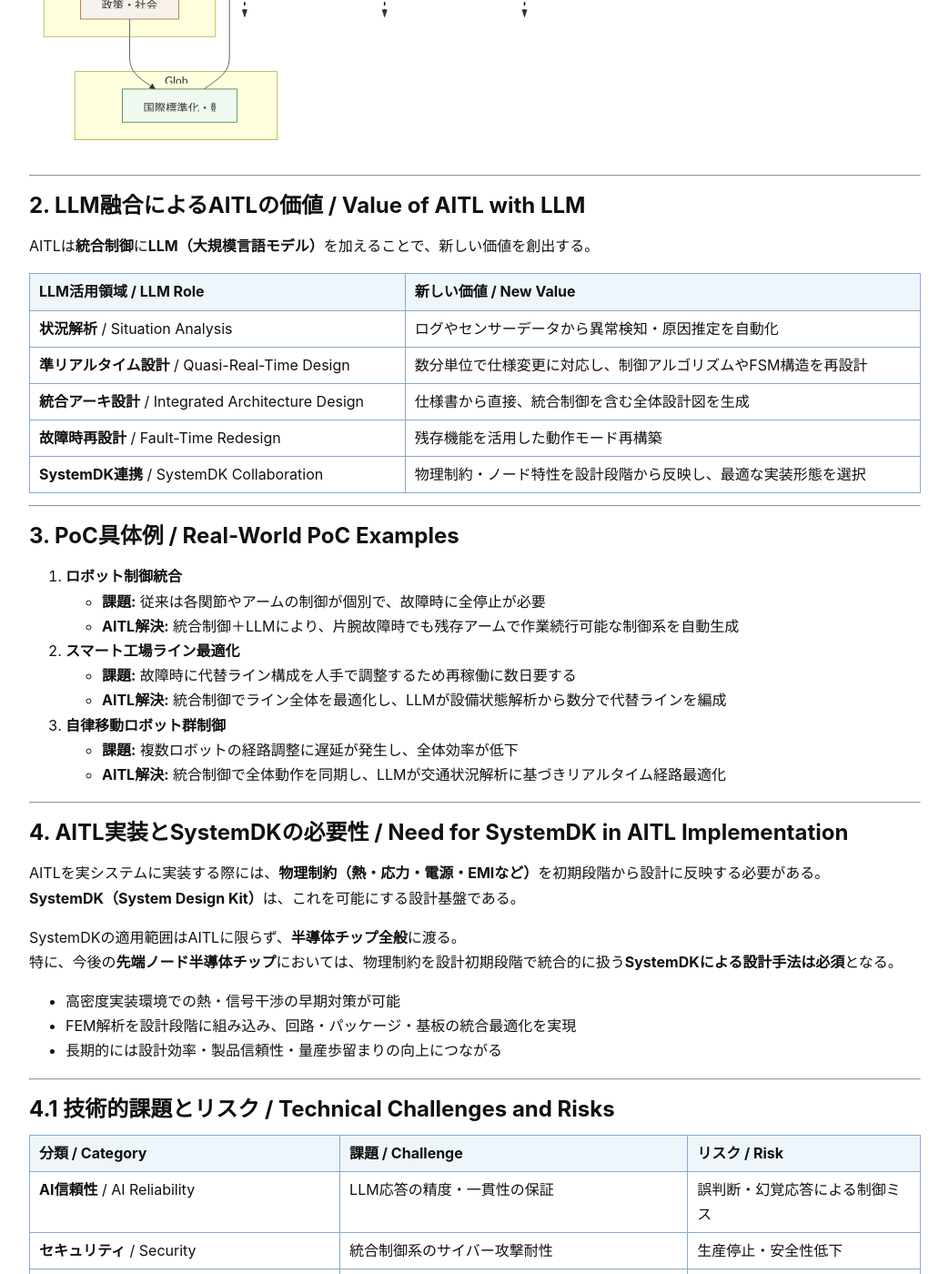
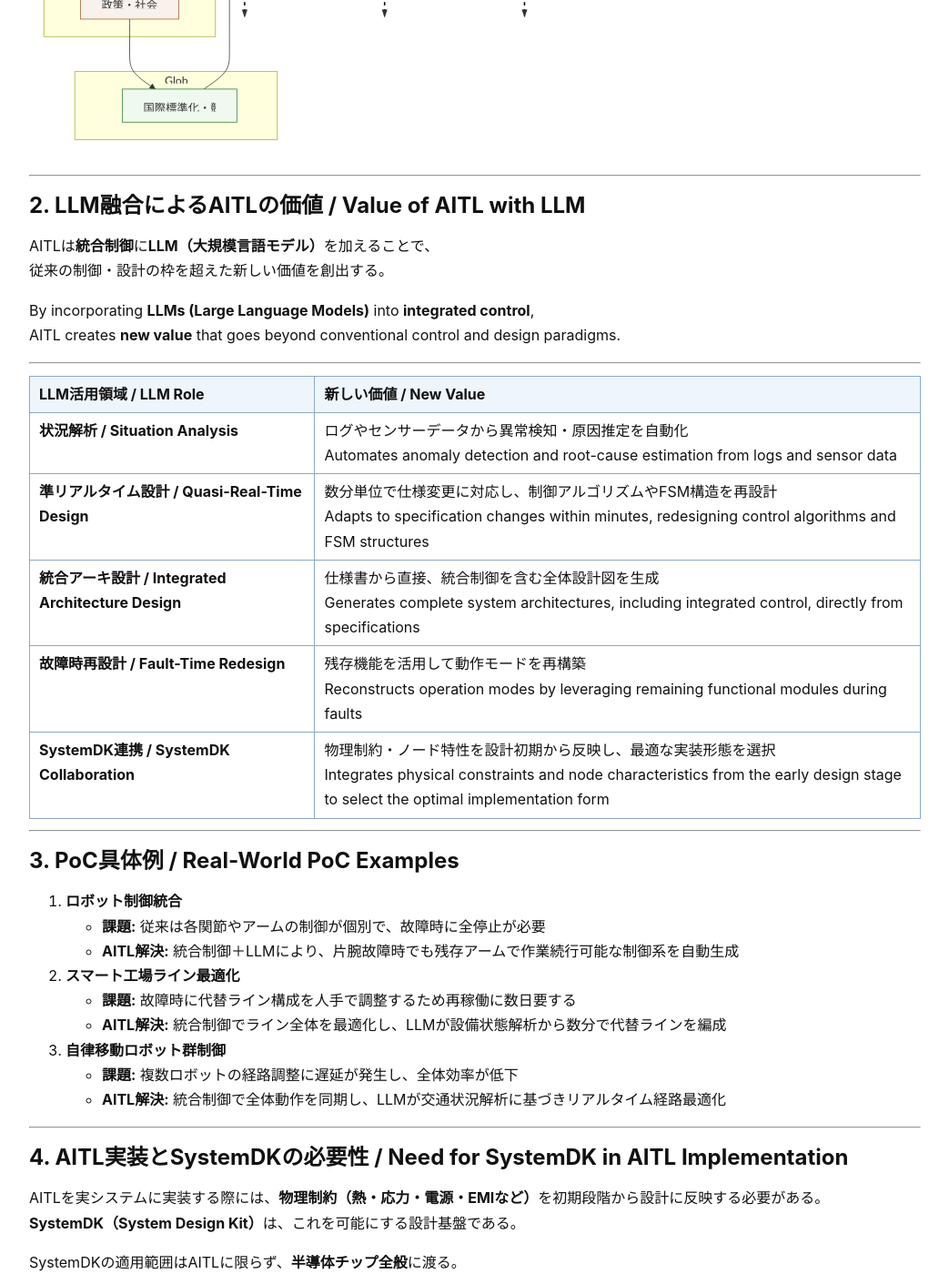
Before and after one commit to Samizo-AITL/AITL-Strategy-Proposal, a Jekyll site: the page built from AITL_Strategy_Proposal_Draft_v4_1.md, in a window 1280 px wide and 1400 px high, scrolled down 2308 px. Shown: the whole window at 91% size, without its empty margins (118-1161 px from the left). Built offline with Jekyll 4.4.1, drawn with Linux system fonts in a browser that asks for light colours.

Commit message:
Update AITL_Strategy_Proposal_Draft_v4_1.md

```diff
--- a/AITL_Strategy_Proposal_Draft_v4_1.md
+++ b/AITL_Strategy_Proposal_Draft_v4_1.md
@@ -78,15 +78,21 @@ flowchart TB
 
 ## 2. **LLM融合によるAITLの価値 / Value of AITL with LLM** {#aitl-llm-value}
 
-AITLは**統合制御**に**LLM（大規模言語モデル）**を加えることで、新しい価値を創出する。
+AITLは**統合制御**に**LLM（大規模言語モデル）**を加えることで、
+従来の制御・設計の枠を超えた新しい価値を創出する。
+
+By incorporating **LLMs (Large Language Models)** into **integrated control**,
+AITL creates **new value** that goes beyond conventional control and design paradigms.
+
+---
 
 | LLM活用領域 / LLM Role | 新しい価値 / New Value |
 |---|---|
-| **状況解析** / Situation Analysis | ログやセンサーデータから異常検知・原因推定を自動化 |
-| **準リアルタイム設計** / Quasi-Real-Time Design | 数分単位で仕様変更に対応し、制御アルゴリズムやFSM構造を再設計 |
-| **統合アーキ設計** / Integrated Architecture Design | 仕様書から直接、統合制御を含む全体設計図を生成 |
-| **故障時再設計** / Fault-Time Redesign | 残存機能を活用した動作モード再構築 |
-| **SystemDK連携** / SystemDK Collaboration | 物理制約・ノード特性を設計段階から反映し、最適な実装形態を選択 |
+| **状況解析 / Situation Analysis** | ログやセンサーデータから異常検知・原因推定を自動化<br>Automates anomaly detection and root-cause estimation from logs and sensor data |
+| **準リアルタイム設計 / Quasi-Real-Time Design** | 数分単位で仕様変更に対応し、制御アルゴリズムやFSM構造を再設計<br>Adapts to specification changes within minutes, redesigning control algorithms and FSM structures |
+| **統合アーキ設計 / Integrated Architecture Design** | 仕様書から直接、統合制御を含む全体設計図を生成<br>Generates complete system architectures, including integrated control, directly from specifications |
+| **故障時再設計 / Fault-Time Redesign** | 残存機能を活用して動作モードを再構築<br>Reconstructs operation modes by leveraging remaining functional modules during faults |
+| **SystemDK連携 / SystemDK Collaboration** | 物理制約・ノード特性を設計初期から反映し、最適な実装形態を選択<br>Integrates physical constraints and node characteristics from the early design stage to select the optimal implementation form |
 
 ---
 
```
